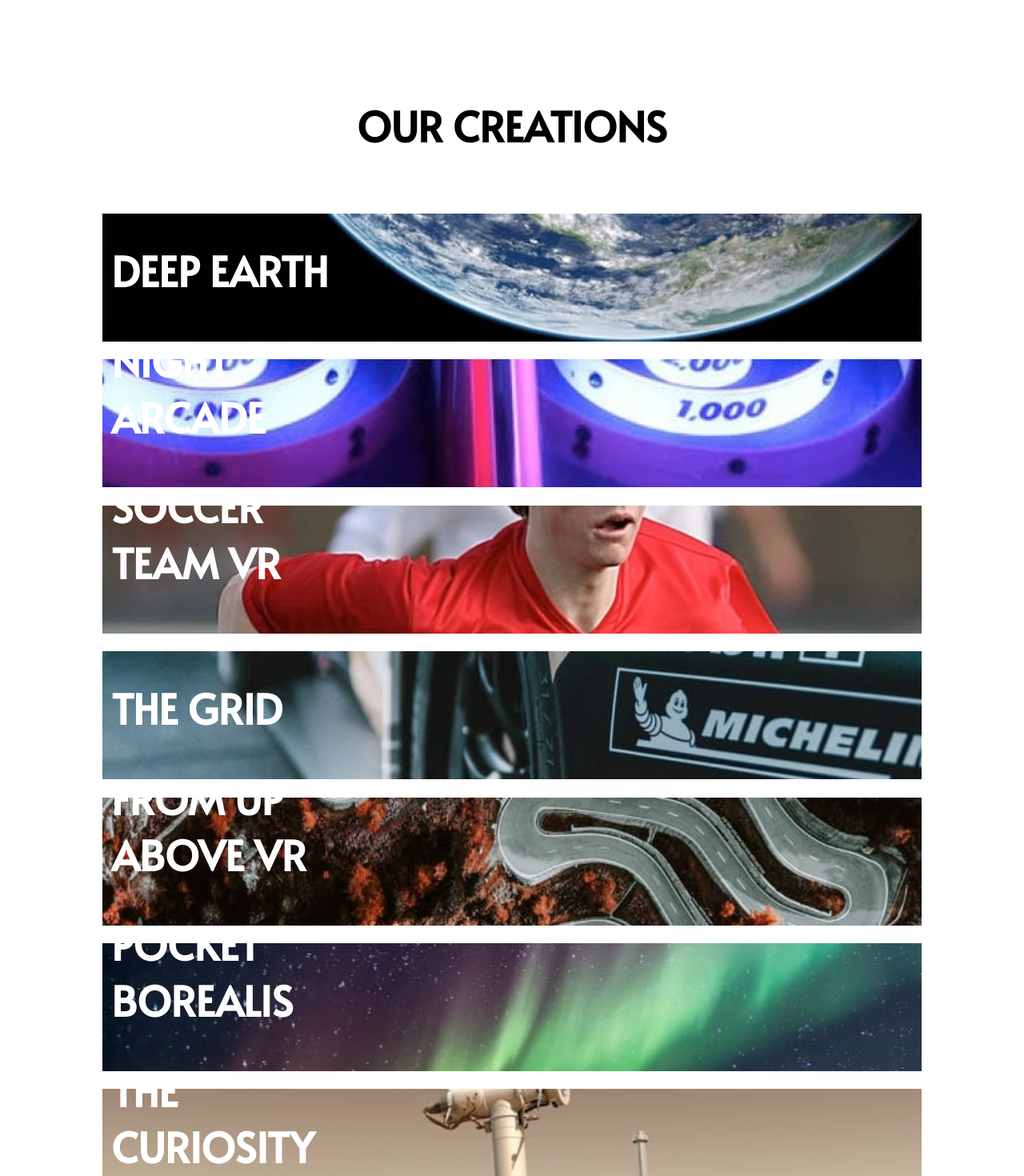
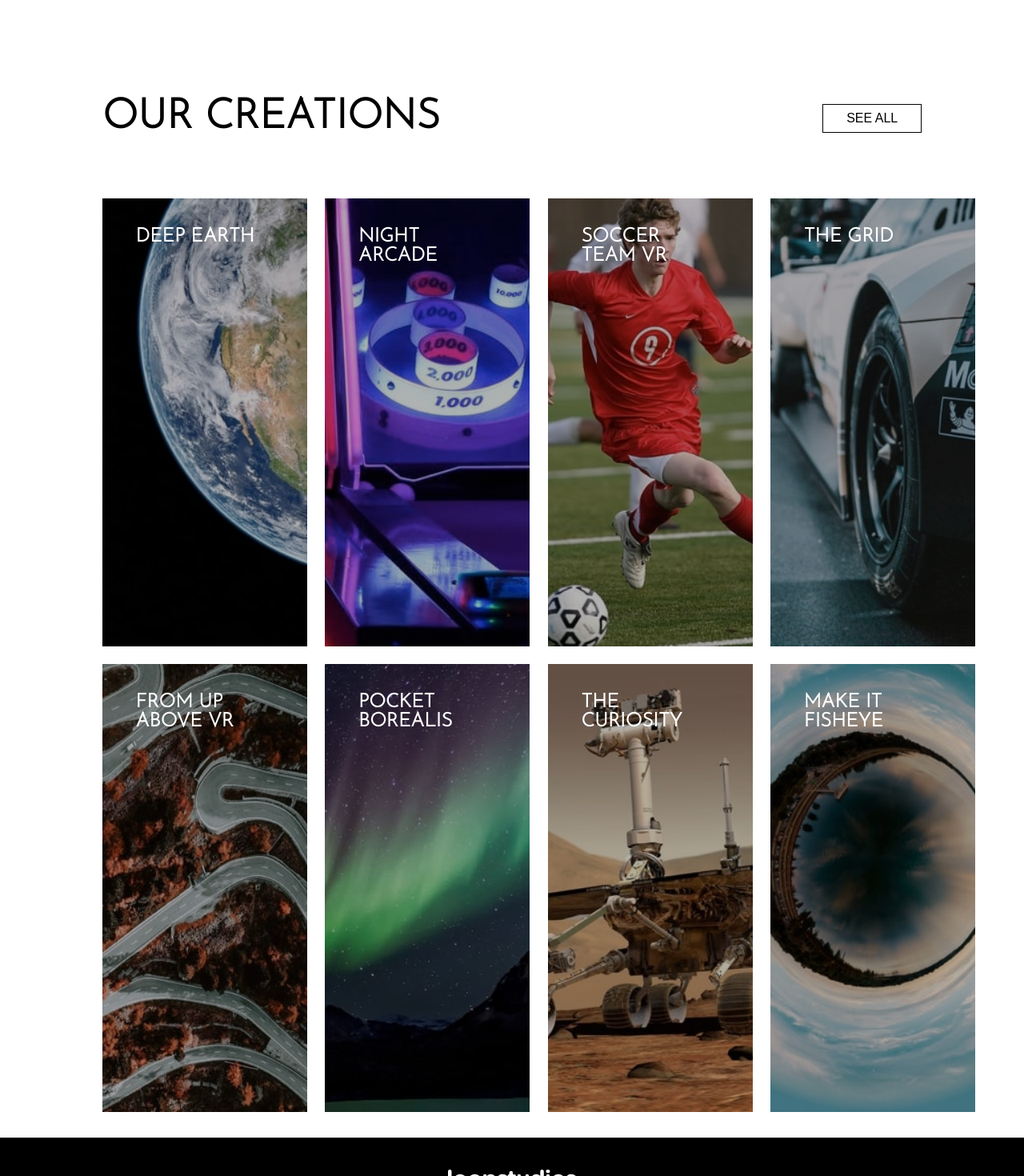
Before and after one commit to eniiku/loopstudios, a React (Vite) app: page / in a window 1280 px wide. Shown: the part 1680-3150 px from the top of the page at 80% size. Built offline with nearby package versions, Linux system fonts and the light colour scheme.

Commit message:
feat(Creations) create desktop view for desktop layout

```diff
--- a/src/App.scss
+++ b/src/App.scss
@@ -31,7 +31,6 @@ ul {
 }
 
 .heading-text {
-  font-size: 1.6rem;
   text-transform: uppercase;
   line-height: 1.4;
 
@@ -58,3 +57,9 @@ ul {
     text-align: left;
   }
 }
+
+// Creations Section
+
+.creations-font {
+  font-family: 'Josefin Sans', sans-serif;
+}
--- a/src/components/Creations/Creations.scss
+++ b/src/components/Creations/Creations.scss
@@ -3,6 +3,22 @@
   flex-direction: column;
   align-items: center;
   justify-content: stretch;
+
+  @media screen and (min-width: 1024px) {
+    display: block;
+  }
+
+  &__head {
+    display: flex;
+    align-items: center;
+    justify-content: space-between;
+
+    &-btn {
+      @media screen and (max-width: 1024px) {
+        display: none;
+      }
+    }
+  }
 
   &__grid {
     gap: 1.4rem;
@@ -10,13 +26,35 @@
     width: 100%;
     margin-top: 2rem;
 
+    @media screen and (min-width: 1024px) {
+      grid-template-columns: repeat(4, 1fr);
+    }
+
     &-item {
-      width: 100%;
-      height: 10rem;
       display: flex;
       position: relative;
       justify-content: flex-start;
       align-items: flex-end;
+      background-color: rgba(0, 0, 0, 0.3);
+      background-blend-mode: overlay;
+
+      &-mobile {
+        width: 100%;
+        height: 10rem;
+        @media screen and (min-width: 1024px) {
+          display: none;
+        }
+      }
+
+      &-desktop {
+        display: none;
+
+        @media screen and (min-width: 1024px) {
+          display: block;
+          width: 16rem;
+          height: 70vh;
+        }
+      }
 
       &-img {
         width: 100%;
@@ -29,6 +67,12 @@
       &-text {
         width: 10ch;
         padding: 0.7rem;
+
+        @media screen and (min-width: 1024px) {
+          color: var(--white-clr);
+          text-transform: uppercase;
+          padding: 1rem 2.6rem;
+        }
       }
     }
   }
@@ -40,5 +84,11 @@
     background: transparent;
     text-transform: uppercase;
     border: 1px solid var(--black-clr);
+
+    &-mobile {
+      @media screen and (min-width: 1024px) {
+        display: none;
+      }
+    }
   }
 }
--- a/src/components/Creations/Creations.tsx
+++ b/src/components/Creations/Creations.tsx
@@ -1,59 +1,107 @@
-import "./Creations.scss";
+import './Creations.scss';
 
 const creations = [
   {
-    text: "deep earth",
-    image: "/src/assets/images/mobile/image-deep-earth.jpg",
+    text: 'deep earth',
+    image: {
+      mobile: '/src/assets/images/mobile/image-deep-earth.jpg',
+      desktop: '/src/assets/images/desktop/image-deep-earth.jpg',
+    },
   },
   {
-    text: "night arcade",
-    image: "/src/assets/images/mobile/image-night-arcade.jpg",
+    text: 'night arcade',
+    image: {
+      mobile: '/src/assets/images/mobile/image-night-arcade.jpg',
+      desktop: '/src/assets/images/desktop/image-night-arcade.jpg',
+    },
   },
   {
-    text: "soccer team vr",
-    image: "/src/assets/images/mobile/image-soccer-team.jpg",
+    text: 'soccer team vr',
+    image: {
+      mobile: '/src/assets/images/mobile/image-soccer-team.jpg',
+      desktop: '/src/assets/images/desktop/image-soccer-team.jpg',
+    },
   },
   {
-    text: "the grid",
-    image: "/src/assets/images/mobile/image-grid.jpg",
+    text: 'the grid',
+    image: {
+      mobile: '/src/assets/images/mobile/image-grid.jpg',
+      desktop: '/src/assets/images/desktop/image-grid.jpg',
+    },
   },
   {
-    text: "from up above vr",
-    image: "/src/assets/images/mobile/image-from-above.jpg",
+    text: 'from up above vr',
+    image: {
+      mobile: '/src/assets/images/mobile/image-from-above.jpg',
+      desktop: '/src/assets/images/desktop/image-from-above.jpg',
+    },
   },
   {
-    text: "pocket borealis",
-    image: "/src/assets/images/mobile/image-pocket-borealis.jpg",
+    text: 'pocket borealis',
+    image: {
+      mobile: '/src/assets/images/mobile/image-pocket-borealis.jpg',
+      desktop: '/src/assets/images/desktop/image-pocket-borealis.jpg',
+    },
   },
   {
-    text: "the curiosity",
-    image: "/src/assets/images/mobile/image-curiosity.jpg",
+    text: 'the curiosity',
+    image: {
+      mobile: '/src/assets/images/mobile/image-curiosity.jpg',
+      desktop: '/src/assets/images/desktop/image-curiosity.jpg',
+    },
   },
   {
-    text: "make it fisheye",
-    image: "/src/assets/images/mobile/image-fisheye.jpg",
+    text: 'make it fisheye',
+    image: {
+      mobile: '/src/assets/images/mobile/image-fisheye.jpg',
+      desktop: '/src/assets/images/desktop/image-fisheye.jpg',
+    },
   },
 ];
 
 const Creations = () => {
   return (
-    <section className="creations app--container">
-      <h1 className="creations__head-text heading-text">our creations</h1>
-      <div className="creations__grid">
+    <section className='creations app--container creations-font'>
+      <div className='creations__head'>
+        <h1 className='creations__head-text heading-text'>our creations</h1>
+        <button className='creations__head-btn creations__btn'>see all</button>
+      </div>
+      <div className='creations__grid'>
+        {/* Grid of Images for mobile view */}
+
         {creations.map((creation) => (
-          <div key={creation.text} className="creations__grid-item">
+          <div
+            key={creation.text}
+            className='creations__grid-item creations__grid-item-mobile'
+          >
             <img
-              src={creation.image}
+              src={creation.image.mobile}
               alt={`placeholder image for ${creation.text}`}
-              className="creations__grid-item-img"
+              className='creations__grid-item-img'
             />
-            <h1 className="creations__grid-item-text heading-text heading-text-white">
+            <h1 className='creations__grid-item-text heading-text heading-text-white'>
               {creation.text}
             </h1>
           </div>
         ))}
+
+        {/* Gird of images for desktop view */}
+
+        {creations.map((creation) => (
+          <div
+            key={creation.text}
+            className='creations__grid-item creations__grid-item-desktop'
+          >
+            <img
+              src={creation.image.desktop}
+              alt={`placeholder image for ${creation.text}`}
+              className='creations__grid-item-img'
+            />
+            <h1 className='creations__grid-item-text'>{creation.text}</h1>
+          </div>
+        ))}
       </div>
-      <button className="creations__btn">see all</button>
+      <button className='creations__btn creations__btn-mobile'>see all</button>
     </section>
   );
 };
```
